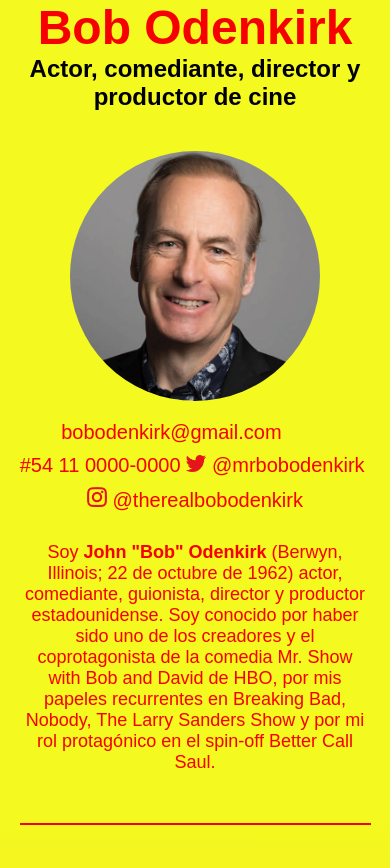
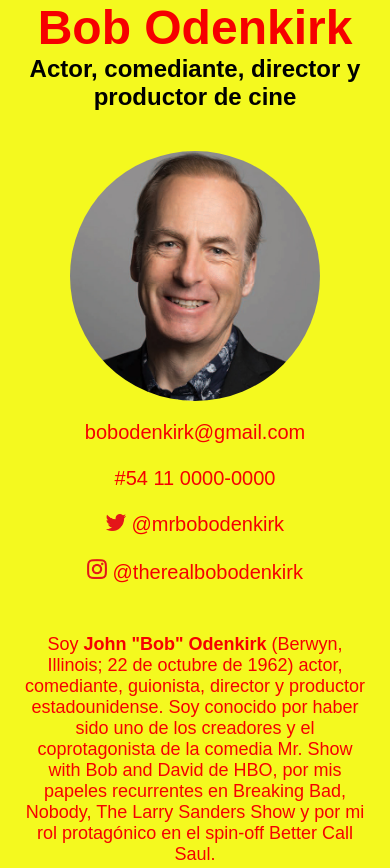
Before and after one commit to lbarbe2/CV_Bob-Odenkirk_pd2c2, a plain HTML site: page index.html in a window 390 px wide. Shown: the top 868 px of the page. Drawn offline with Linux system fonts and the light colour scheme; a web font is replaced by a local one.

Commit message:
Update style.css

```diff
--- a/css/style.css
+++ b/css/style.css
@@ -617,16 +617,13 @@
     }
 
     .contactos{
-        display: flex;
-        flex-direction: row;
-        flex-wrap: wrap;
-        justify-content: space-evenly;
         margin-left: 10px;
         margin-right: 10px;
         font-size: 20px;
         color: #f60000;
         text-align: center;
         width: 90%;
+        padding-bottom: 30px;
     }
 
     .contactos a{
```
